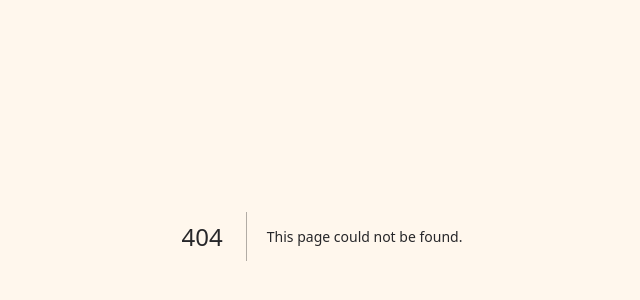
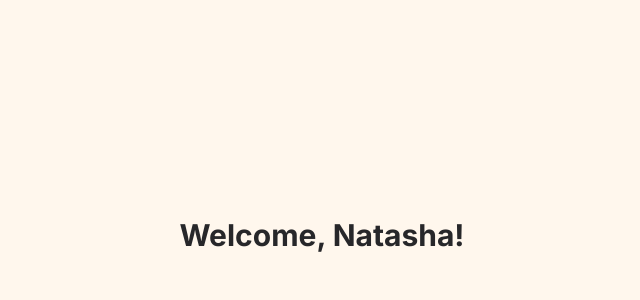
Before and after one commit to natasha-m-oliveira/sendspark-frontend-code-challenge, a Next.js app: page /dashboard/1 in a window 1280 px wide. Before the commit this address had no page. Shown: the part 164-464 px from the top of the page, without its empty margins (318-958 px from the left). Built offline with nearby package versions, Linux system fonts and the light colour scheme.

Commit message:
feat: create dashboard page

```diff
--- a/src/app/(auth)/(sign-up)/page.tsx
+++ b/src/app/(auth)/(sign-up)/page.tsx
@@ -2,7 +2,7 @@ import { SignUpForm } from '@/components/sign-up-form'
 
 export default function SignUp() {
   return (
-    <div className="md:w-auto">
+    <div>
       <h1 className="text-3xl text-center font-bold leading-tight">
         Nice to meet you!
       </h1>
--- /dev/null
+++ b/src/app/dashboard/[id]/page.tsx
@@ -0,0 +1,15 @@
+interface DashboardProps {
+  params: {
+    id: string
+  }
+}
+
+export default function Dashboard({ params }: DashboardProps) {
+  return (
+    <div className="mx-auto min-h-screen w-full max-w-[1600px] grid md:justify-center items-center p-8">
+      <h1 className="text-3xl text-center font-bold leading-tight">
+        Welcome, Natasha!
+      </h1>
+    </div>
+  )
+}
```
